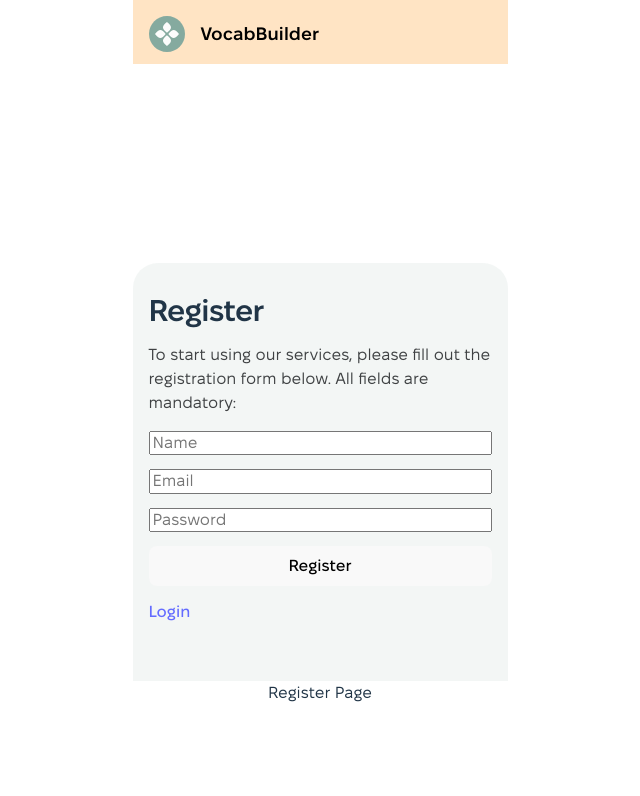
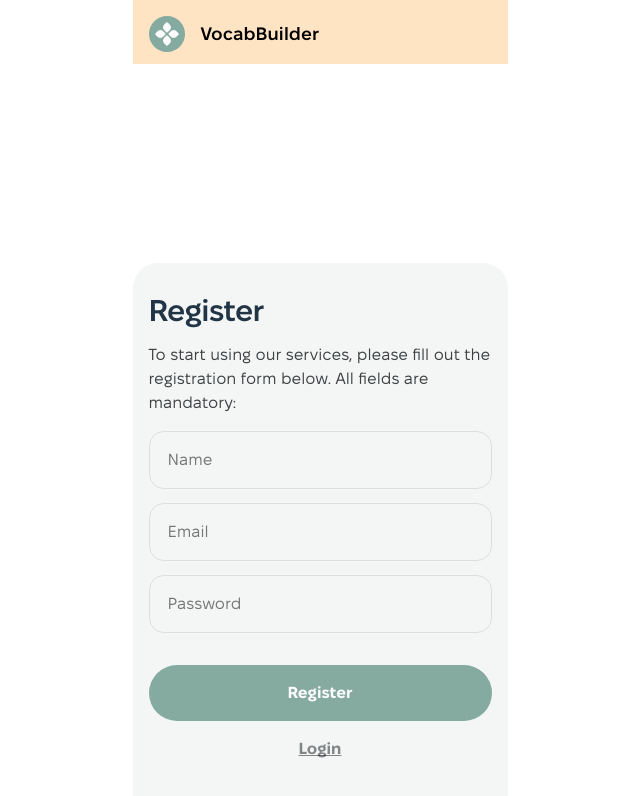
Before and after one commit to yurikorock/VocabBuilder, a React (Vite) app: page /register in a window 1280 px wide. Shown: the top 796 px of the page, without its empty margins (320-960 px from the left). Built offline with nearby package versions, Linux system fonts and the light colour scheme.

Commit message:
style: add style to inputs in registration page

```diff
--- a/src/App.css
+++ b/src/App.css
@@ -1,7 +1,7 @@
 #root {
   max-width: 1440px;
 
- display: flex;
- flex-direction: column;
+  display: flex;
+  flex-direction: column;
   align-items: center;
 }
--- a/src/components/Layout/Layout.tsx
+++ b/src/components/Layout/Layout.tsx
@@ -7,12 +7,12 @@ import type { JSX } from "react";
 export default function Layout(): JSX.Element {
   return (
     <>
-      <p>Layout Page</p>
       <Header />
       <main>
         <Outlet />
       </main>
       <ModalContainer />
+      <p>Layout Page</p>
     </>
   );
 }
--- a/src/components/RegistrationForm/RegistrationForm.module.css
+++ b/src/components/RegistrationForm/RegistrationForm.module.css
@@ -32,8 +32,100 @@
     line-height: 150%;
     color: rgba(18, 20, 23, 0.8);
 }
-.register_form{
-display: flex;
-flex-direction: column;
-gap: 14px;
+
+.register_form {
+    display: flex;
+    flex-direction: column;
+
 }
+
+.input_wrap:not(:last-child) {
+    display: flex;
+    flex-direction: column;
+    gap: 14px;
+    margin-bottom: 32px;
+}
+
+.input_form {
+    border: 1px solid rgba(18, 20, 23, 0.1);
+    border-radius: 15px;
+    padding: 16px 18px 16px 18px;
+
+    font-weight: 400;
+    font-size: 16px;
+    line-height: 150%;
+    background-color: transparent;
+    outline: none;
+
+    transition: border 0.8s ease, color 0.8s ease;
+}
+
+.input_form.error {
+    border: 1px solid #d80027;
+}
+.input_form.correct {
+  border: 1px solid #3cbf61;
+}
+
+
+.input_form:hover {
+    border: 1px solid var(--green);
+}
+
+.btn_register {
+    display: flex;
+    align-items: center;
+    justify-content: center;
+    flex-direction: row;
+    margin-bottom: 16px;
+
+    border-radius: 30px;
+    padding: 16px 139px;
+    border: none;
+    outline: none;
+
+    background: var(--green);
+
+    font-weight: 700;
+    font-size: 16px;
+    line-height: 150%;
+    color: var(--white);
+    cursor: pointer;
+
+    transition: background-color 0.8s ease, color 0.8s ease;
+
+}
+
+.btn_register:hover,
+.btn_register:focus {
+    background-color: #a5c0b8;
+}
+
+.btn_register:active {
+    box-shadow: none;
+    outline: none;
+    box-shadow: 0 0 0 2px rgba(165, 192, 184, 0.6);
+}
+
+
+.link_login {
+    display: block;
+    text-align: center;
+    font-family: var(--font-family);
+    font-weight: 700;
+    font-size: 16px;
+    line-height: 150%;
+    text-decoration: underline;
+    text-decoration-skip-ink: none;
+    color: rgba(18, 20, 23, 0.5);
+    cursor: pointer;
+
+    transition: color 0.8s ease, color 0.8s ease;
+}
+
+.link_login:hover,
+.link_login:focus {
+    color: var(--black);
+    cursor: pointer;
+
+}
--- a/src/components/RegistrationForm/RegistrationForm.tsx
+++ b/src/components/RegistrationForm/RegistrationForm.tsx
@@ -43,9 +43,15 @@ export default function RegistrationForm(): JSX.Element {
     register,
     handleSubmit,
     formState: { errors },
+    watch,
   } = useForm<FormData>({
     resolver: yupResolver(schema),
   });
+
+  const watchName = watch("name");
+  const watchEmail = watch("email");
+  const watchPassword = watch("password");
+
   const onSubmit = (data: FormData) => {
     dispatch(registerUser(data));
     console.log(data);
@@ -69,18 +75,40 @@ export default function RegistrationForm(): JSX.Element {
       </section>
       {/* /* ** FORM ** */}
       <form onSubmit={handleSubmit(onSubmit)} className={css.register_form}>
-        <input type="text" placeholder="Name" {...register("name")} />
+        <div className={css.input_wrap}>
+          <input
+            type="text"
+            placeholder="Name"
+            {...register("name")}
+            className={`${css.input_form} ${errors.name ? css.error : ""} ${
+              !errors.name && watchName ? css.correct : ""
+            }  `}
+          />
           {errors.name && <p>{errors.name.message}</p>}
-        <input type="email" placeholder="Email" {...register("email")} />
+          <input
+            type="email"
+            placeholder="Email"
+            {...register("email")}
+            className={`${css.input_form} ${errors.email ? css.error : ""} ${
+              !errors.email && watchEmail ? css.correct : ""
+            }  `}
+          />
           {errors.email && <p>{errors.email.message}</p>}
           <input
             type="password"
             placeholder="Password"
             {...register("password")}
+            className={`${css.input_form} ${errors.password ? css.error : ""} ${
+              !errors.password && watchPassword ? css.correct : ""
+            }  `}
           />
           {errors.password && <p>{errors.password.message}</p>}
-        <button type="submit">Register</button>
-        <NavLink to="/login" type="button">
+        </div>
+
+        <button className={css.btn_register} type="submit">
+          Register
+        </button>
+        <NavLink to="/login" type="button" className={css.link_login}>
           Login
         </NavLink>
       </form>
--- a/src/index.css
+++ b/src/index.css
@@ -191,6 +191,11 @@
   text-rendering: optimizeLegibility;
   -webkit-font-smoothing: antialiased;
   -moz-osx-font-smoothing: grayscale;
+
+  --black: #121417;
+	--green: #85aa9f;
+	--white: #fcfcfc;
+	--white-1: #f8f8f8;
 }
 
 a {
--- a/src/pages/RegisterPage/RegisterPage.tsx
+++ b/src/pages/RegisterPage/RegisterPage.tsx
@@ -8,7 +8,7 @@ export default function RegisterPage() {
     <Header/>
     <Hero/>
     <RegistrationForm/>
-      <p>Register Page</p>
+
     </>
   );
 }
```
Lines whose indentation alone changed are shown as unchanged.
